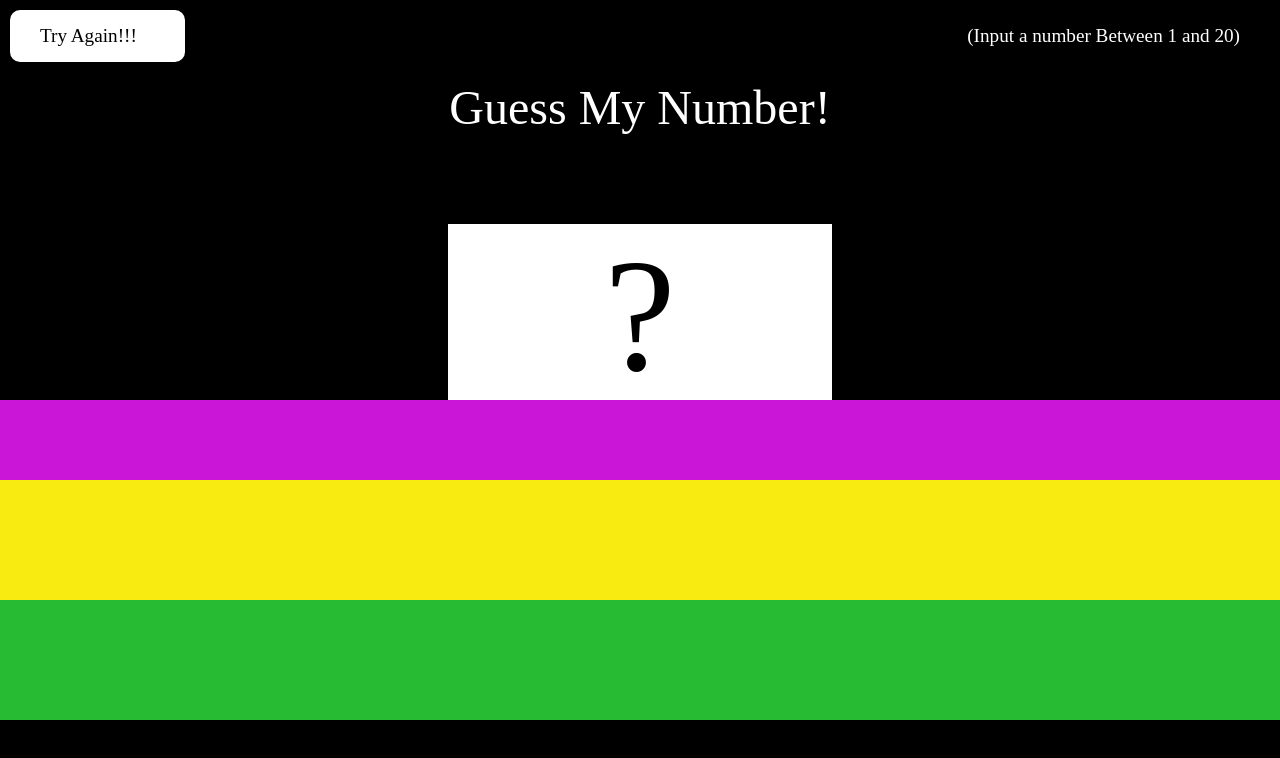
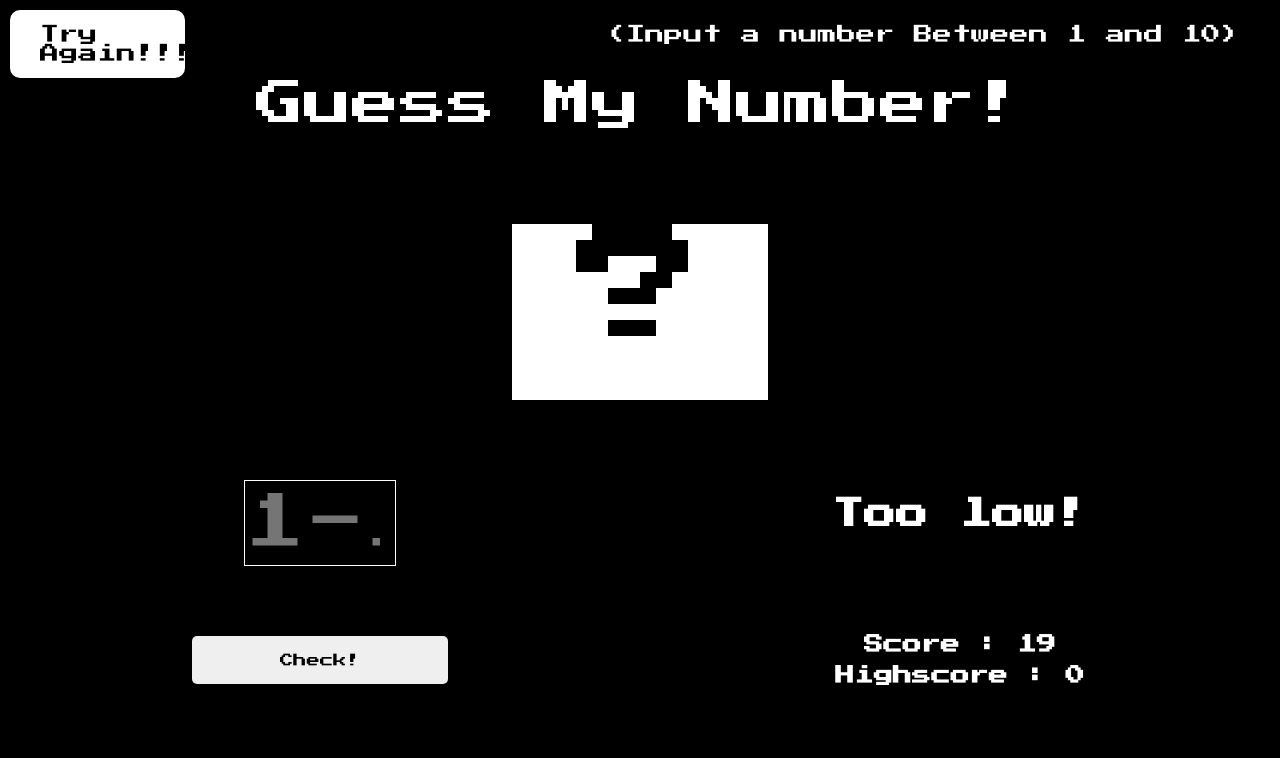
Before and after one commit to Paulzodak/SIMPLE-GUESS-GAME, a plain HTML site: page index.html in a window 1280 px wide. Drawn offline with Linux system fonts and the light colour scheme.

Commit message:
more progress on the script

```diff
--- a/fonts.scss
+++ b/fonts.scss
@@ -1 +1 @@
-$mainfont: "Press Start 2P", cursive;
+$mainfont: "Press Start 2P";
--- a/index.html
+++ b/index.html
@@ -5,6 +5,9 @@
     <meta http-equiv="X-UA-Compatible" content="IE=edge" />
     <meta name="viewport" content="width=device-width, initial-scale=1.0" />
     <title>GUESS MY NUMBER GAME TRIAL!</title>
+    <script
+      src="https://kit.fontawesome.com/ed657a2751.js"
+      crossorigin="anonymous"></script>
     <link
       href="https://fonts.googleapis.com/css2?family=Press+Start+2P&display=swap"
       rel="stylesheet"
@@ -18,8 +21,9 @@
           <div class="again">Try Again!!!</div>
         </div>
         <div></div>
-        <div class="instruction">(Input a number Between 1 and 20)</div>
+        <div class="instruction">(Input a number Between 1 and 10)</div>
       </div>
+
       <div class="box2">
         <div class="guess">Guess My Number!</div>
       </div>
@@ -27,9 +31,32 @@
         <div class="answer_container">?</div>
       </div>
       <div class="box4"></div>
-      <div class="box5"></div>
-      <div class="box6"></div>
+
+      <div class="box5">
+        <div class="box1">
+          <input type="number" placeholder="1-10" class="userInput" />
+        </div>
+        <div class="box2">
+          <div>
+            <i class="fa-solid fa-arrow-right"></i>
+            <h1 class="hinter">Too low!</h1>
+          </div>
+        </div>
+      </div>
+
+
+      <div class="box6">
+        <div class="box1">
+          <button onclick="getUserInput()">Check!</button>
+        </div>
+        <div class="box2">
+          <div>
+            <h1 class ="score">Score : 19</h1>
+            <h1 class="Highscore">Highscore : 0</h1>
+          </div>
+      </div>
       <div class="box7"></div>
     </div>
+    <script src="script.js"></script>
   </body>
 </html>
--- a/script.js
+++ b/script.js
@@ -0,0 +1,57 @@
+const randomNumber = Math.round(Math.random() * 10);
+
+const getUserInput = () => {
+  // Getting user input
+  const userInput = document.querySelector(".userInput").value;
+  // Convert user input to number to avoid bugs
+  const userInputToNumber = Number(userInput);
+  // console.log(randomNumber);
+  if (userInput <= 10 && userInput > 0) {
+    console.log(randomNumber);
+    if (userInputToNumber === randomNumber) {
+      document.querySelector(".answer_container").innerHTML =
+        randomNumber + "!";
+      document.querySelector(".answer_container").style.backgroundColor =
+        "green";
+      document.querySelector(".hinter").innerHTML = `Yes , You did it!!`;
+    } else if (
+      userInputToNumber === randomNumber + 2 ||
+      userInputToNumber === randomNumber + 1 ||
+      userInputToNumber === randomNumber - 2 ||
+      userInputToNumber === randomNumber - 1
+    ) {
+      document.querySelector(".hinter").innerHTML = "You are getting closer";
+    } else if (
+      userInputToNumber === randomNumber + 3 ||
+      userInputToNumber === randomNumber + 4 ||
+      userInputToNumber === randomNumber + 5
+    ) {
+      document.querySelector(".hinter").innerHTML = "Too High";
+    } else if (
+      userInputToNumber === randomNumber - 3 ||
+      userInputToNumber === randomNumber - 4 ||
+      userInputToNumber === randomNumber - 5
+    ) {
+      document.querySelector(".hinter").innerHTML = "Too Low !!!";
+    } else if (
+      userInputToNumber === randomNumber + 6 ||
+      userInputToNumber === randomNumber + 7 ||
+      userInputToNumber === randomNumber + 8 ||
+      userInputToNumber === randomNumber + 9 ||
+      userInputToNumber === randomNumber + 10
+    ) {
+      document.querySelector(".hinter").innerHTML = "Try Harder !!!";
+    } else if (
+      userInputToNumber === randomNumber - 6 ||
+      userInputToNumber === randomNumber - 7 ||
+      userInputToNumber === randomNumber - 8 ||
+      userInputToNumber === randomNumber - 9 ||
+      userInputToNumber === randomNumber - 10
+    ) {
+      document.querySelector(".hinter").innerHTML = "Try Harder !!!";
+    }
+  } else {
+    document.querySelector(".hinter").innerHTML =
+      "CHOOSE A DIGIT BETWEEN 1 -10!!";
+  }
+};
--- a/styles.scss
+++ b/styles.scss
@@ -1,5 +1,8 @@
 @import "color.scss";
 @import "fonts.scss";
+* {
+  font-family: $mainfont;
+}
 body {
   margin: 0px;
   background-color: $bgcolor;
@@ -44,21 +47,80 @@ body {
     // background-color: rgb(112, 113, 27);
     margin-top: 5%;
     .answer_container {
-      font-size: 10rem;
+      font-size: 8rem;
       text-align: center;
       margin: 0px auto;
       background-color: white;
       height: 100%;
-      width: 30%;
+      width: 20%;
+      padding: 0;
     }
   }
   .box4 {
-    background-color: rgb(202, 23, 215);
+    // background-color: rgb(202, 23, 215);
   }
   .box5 {
-    background-color: rgb(247, 235, 18);
+    // background-color: rgb(247, 235, 18);
+    display: flex;
+    justify-content: space-evenly;
+    .box1 {
+      //   background-color: aliceblue;
+      width: 50%;
+      display: flex;
+      justify-content: center;
+      input {
+        border: 1px solid white;
+        background-color: rgba(255, 255, 255, 0);
+        height: 100%;
+        color: $maincolor;
+        height: 70%;
+      }
+      .userInput {
+        max-width: 150px;
+        max-height: 150px;
+        overflow: hidden;
+        padding: 0;
+        margin: 0;
+        font-size: 60px;
+        text-align: center;
+      }
+    }
+    .box2 {
+      //   background-color: aquamarine;
+      width: 50%;
+      div {
+        h1 {
+          color: $maincolor;
+          margin: 20px 10px;
+          margin: auto;
+          text-align: center;
+        }
+      }
+    }
   }
   .box6 {
-    background-color: rgb(39, 187, 52);
+    // background-color: rgb(39, 187, 52);
+    display: flex;
+    justify-content: space-evenly;
+    .box1 {
+      width: 50%;
+      button {
+        width: 40%;
+        height: 40%;
+        text-align: center;
+        margin: auto;
+        border-radius: 5px;
+        border: 0px;
+      }
+    }
+    .box2 {
+      width: 50%;
+      margin: auto;
+      h1 {
+        text-align: center;
+        font-size: 1.2em;
+        color: $maincolor;
+      }
+    }
   }
 }
```
Also changed, not shown: shit.html (+25 -6 lines), README.txt (added), styles.css, 2 other files.
